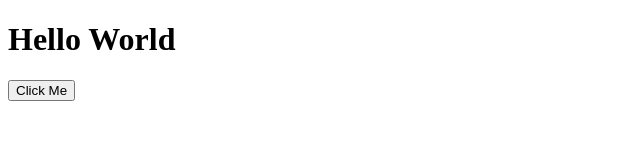
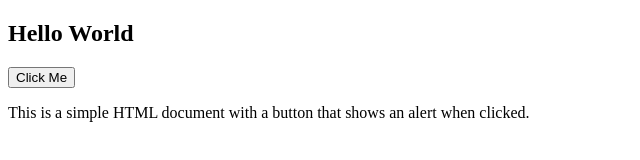
Before and after one commit to ppmechtech/firstProject, a plain HTML site: page index.html in a window 1280 px wide. Shown: the whole page, without its empty margins (0-640 px from the left). Drawn offline with Linux system fonts and the light colour scheme.

Commit message:
feat: update heading tag and p tag added

```diff
--- a/index.html
+++ b/index.html
@@ -6,7 +6,8 @@
     <title>Document</title>
 </head>
 <body>
-    <h1>Hello World</h1>
+    <h2>Hello World</h2>
     <button onclick="alert('Button clicked!')">Click Me</button>
+    <p>This is a simple HTML document with a button that shows an alert when clicked.</p>
 </body>
 </html>
```
